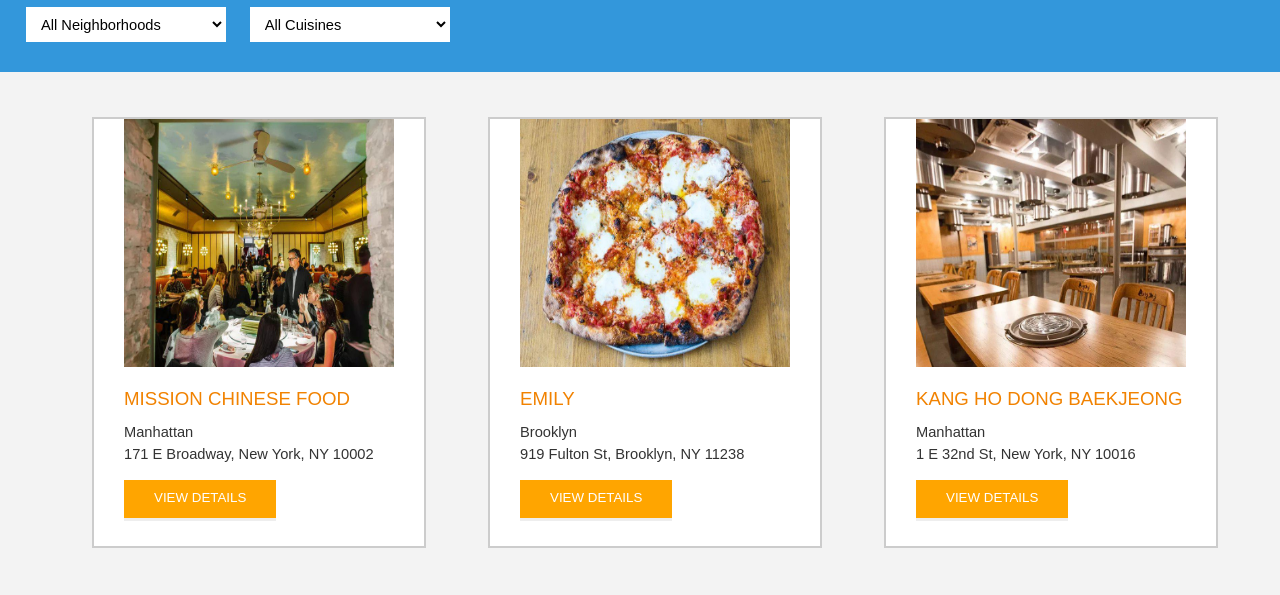
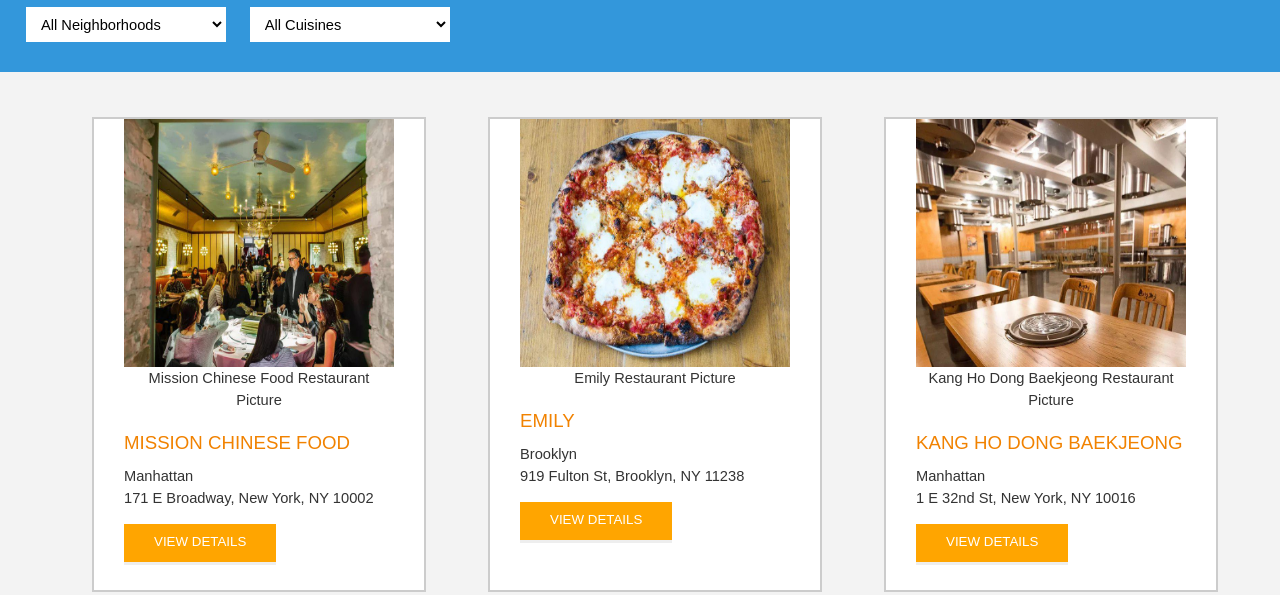
Before and after one commit to cjmartin89/MWS-Restaurant, a website: page index.html in a window 1280 px wide. Shown: the part 515-1110 px from the top of the page. Drawn offline with Linux system fonts and the light colour scheme; some packages are replaced by stand-ins of ours.

Commit message:
Added Picture Description Under Picture

```diff
--- a/css/styles.css
+++ b/css/styles.css
@@ -378,3 +378,7 @@
   min-content [Content-End Footer-Start] min-content [Footer-End];
   grid-template-columns: repeat(10, 1fr);
 }
+
+.imageAltText {
+  text-align: center;
+}
--- a/js/main.js
+++ b/js/main.js
@@ -141,7 +141,13 @@
   const image = document.createElement('img');
   image.className = 'restaurant-img';
   image.srcset = DBHelper.imageUrlForRestaurant(restaurant);
+  image.alt = restaurant.name + " Restaurant Picture";
   li.append(image);
+
+  const pictureText = document.createElement('p');
+  pictureText.className = 'imageAltText';
+  pictureText.innerHTML = image.alt;
+  li.append(pictureText);
 
   const name = document.createElement('h1');
   name.innerHTML = restaurant.name;
--- a/js/restaurant_info.js
+++ b/js/restaurant_info.js
@@ -49,6 +49,7 @@
  * Create restaurant HTML and add it to the webpage
  */
 fillRestaurantHTML = (restaurant = self.restaurant) => {
+
   const name = document.getElementById('restaurant-name');
   name.innerHTML = restaurant.name;
 
```
